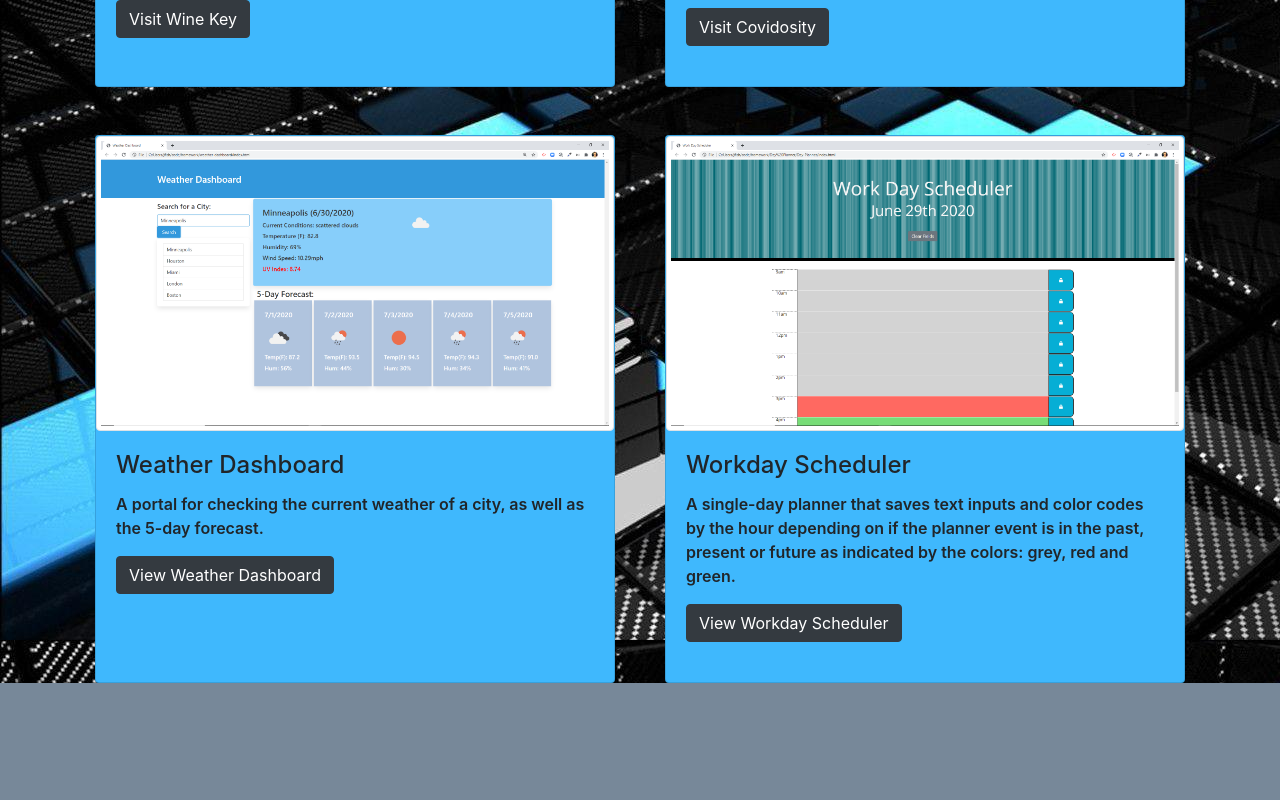
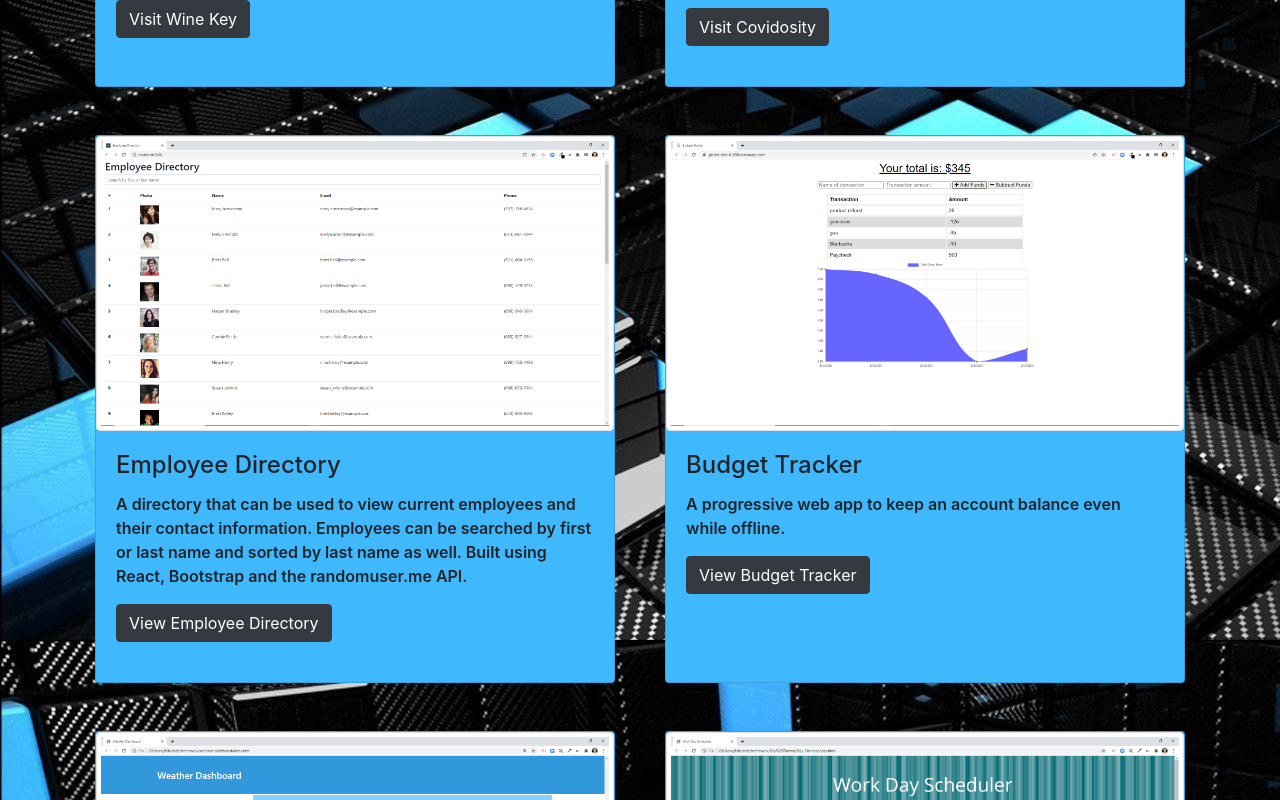
Before and after one commit to jfisher396/react-portfolio, a React (Create React App) app: page /portfolio in a window 1280 px wide. Shown: the part 560-1360 px from the top of the page. Before the commit the page ends 1243 px from the top, so only its background shows below. Built offline with nearby package versions, Linux system fonts and the light colour scheme.

Commit message:
added employee directory and budget tracker to portfolio

```diff
--- a/src/App.css
+++ b/src/App.css
@@ -38,7 +38,3 @@ body {
 .link:visited {
     color: black;
 }
-
-Nav.Link {
-    color: red;
-}
--- /dev/null
+++ b/src/components/PortfolioItems/BudgetTracker.js
@@ -0,0 +1,29 @@
+import React, { Component } from "react";
+import budgetTrackerPic from "../../media/budget tracker.png";
+
+export default class BudgetTracker extends Component {
+    render() {
+        return (
+            <div className="card h-100">
+                <img
+                    src={budgetTrackerPic}
+                    className="img img-thumbnail"
+                    alt="screenshot of Budget Tracker"
+                />
+                <div className="card-body">
+                    <h4 className="card-title">Budget Tracker</h4>
+                    <p className="card-text port-card">
+                        A progressive web app to keep an account balance even while offline.</p>
+                    <a
+                        href="https://glacial-inlet-81056.herokuapp.com/"
+                        target="_blank"
+                        rel="noopener noreferrer"
+                        className="btn btn-dark mx-auto"
+                    >
+                        View Budget Tracker
+          </a>
+                </div>
+            </div>
+        );
+    }
+}
--- a/src/components/PortfolioItems/Covidosity.js
+++ b/src/components/PortfolioItems/Covidosity.js
@@ -20,6 +20,7 @@ export default class Covidosity extends Component {
           <a
             href="https://maria-helbling.github.io/travel-risk-2020/"
             target="_blank"
+            rel="noopener noreferrer"
             className="btn btn-dark mx-auto"
           >
             Visit Covidosity
--- /dev/null
+++ b/src/components/PortfolioItems/EmployeeDirectory.js
@@ -0,0 +1,30 @@
+import React, { Component } from "react";
+import employeeDirPic from "../../media/employee directory.png";
+
+export default class EmployeeDirectory extends Component {
+    render() {
+        return (
+            <div className="card h-100">
+                <img
+                    src={employeeDirPic}
+                    className="img img-thumbnail"
+                    alt="screenshot of Employee Directory"
+                />
+                <div className="card-body">
+                    <h4 className="card-title">Employee Directory</h4>
+                    <p className="card-text port-card">
+                        A directory that can be used to view current employees and their contact information. Employees can be searched by first or last name and sorted by last name as well. Built using React, Bootstrap and the randomuser.me API.
+          </p>
+                    <a
+                        href="https://polar-harbor-03343.herokuapp.com/"
+                        target="_blank"
+                        rel="noopener noreferrer"
+                        className="btn btn-dark mx-auto"
+                    >
+                        View Employee Directory
+          </a>
+                </div>
+            </div>
+        );
+    }
+}
--- a/src/components/PortfolioItems/WeatherDashboard.js
+++ b/src/components/PortfolioItems/WeatherDashboard.js
@@ -13,11 +13,12 @@ export default class WeatherDashboard extends Component {
         <div className="card-body">
           <h4 className="card-title">Weather Dashboard</h4>
           <p className="card-text port-card">
-            A portal for checking the current weather of a city, as well as the 5-day forecast.
+            A portal for checking the current weather of a city, as well as the 5-day forecast. Built using a Bulma CSS Framework, Moment.js and the openweathermap API.
           </p>
           <a
             href="https://jfisher396.github.io/weather-dashboard/"
             target="_blank"
+            rel="noopener noreferrer"
             className="btn btn-dark mx-auto"
           >
             View Weather Dashboard
--- a/src/components/PortfolioItems/WineKey.js
+++ b/src/components/PortfolioItems/WineKey.js
@@ -21,6 +21,7 @@ export default class WineKey extends Component {
                   </p>
                   <a
                     href="https://fv-winekey.herokuapp.com/auth/login" target="_blank"
+                rel="noopener noreferrer"
                     className="btn btn-dark mx-auto"
                   >Visit Wine Key</a>
                 </div>
--- a/src/components/PortfolioItems/WorkdayScheduler.js
+++ b/src/components/PortfolioItems/WorkdayScheduler.js
@@ -15,11 +15,12 @@ export default class WorkdayScheduler extends Component {
           <p className="card-text port-card">
             A single-day planner that saves text inputs and color codes by the
             hour depending on if the planner event is in the past, present or
-            future as indicated by the colors: grey, red and green.
+            future as indicated by the colors: grey, red and green. Built using Bootstrap, jQuery and Moment.js.
           </p>
           <a
             href="https://jfisher396.github.io/workday-scheduler/"
             target="_blank"
+            rel="noopener noreferrer"
             className="btn btn-dark mx-auto"
           >
             View Workday Scheduler
--- a/src/pages/Contact/Contact.js
+++ b/src/pages/Contact/Contact.js
@@ -15,10 +15,11 @@ export default function Contact() {
             <div className="card-body">
               <h3 className="card-title">Contact</h3>
               <p className="link card-text lead"><strong>Phone: </strong>206-715-7688</p>
-              <p class="card-text lead"><strong>Email: </strong><a className="link" href="mailto:jfisher396@hotmail.com">
+              <p className="card-text lead"><strong>Email: </strong><a className="link" href="mailto:jfisher396@hotmail.com">
                   jfisher396@hotmail.com
                 </a></p>
-              <p className="card-text lead"><strong>Twitter: </strong><a class="link" href="https://twitter.com/Jaymz396" target="_blank">
+
+              <p className="card-text lead"><strong>Twitter: </strong><a className="link" href="https://twitter.com/Jaymz396" target="_blank" rel="noopener noreferrer">
                   @Jaymz396
                 </a></p>
               <p className="card-text lead">
@@ -27,6 +28,7 @@ export default function Contact() {
                   className="link"
                   href="https://www.linkedin.com/in/jameslincolnfisher/"
                   target="_blank"
+                  rel="noopener noreferrer"
                 >
                   jameslincolnfisher
                 </a>
@@ -37,6 +39,8 @@ export default function Contact() {
                   className="link"
                   href="https://github.com/jfisher396"
                   target="_blank"
+                  rel="noopener noreferrer"
+
                 >
                   jfisher396
                 </a>
--- a/src/pages/Portfolio/Portfolio.js
+++ b/src/pages/Portfolio/Portfolio.js
@@ -4,6 +4,8 @@ import WineKey from "../../components/PortfolioItems/WineKey"
 import Covidosity from "../../components/PortfolioItems/Covidosity"
 import WeatherDashboard from "../../components/PortfolioItems/WeatherDashboard"
 import WorkdayScheduler from "../../components/PortfolioItems/WorkdayScheduler"
+import EmployeeDirectory from "../../components/PortfolioItems/EmployeeDirectory"
+import BudgetTracker from "../../components/PortfolioItems/BudgetTracker";
 
 class Portfolio extends Component {
     render() {
@@ -18,6 +20,12 @@ class Portfolio extends Component {
               <Covidosity />
             </div>
             <div className="col-md-6 mt-5">
+              <EmployeeDirectory />
+            </div>
+            <div className="col-md-6 mt-5">
+              <BudgetTracker />
+            </div>
+            <div className="col-md-6 mt-5">
               <WeatherDashboard />
             </div>
             <div className="col-md-6 mt-5">
```
Also changed, not shown: src/media/budget tracker.png (added), src/media/employee directory.png (added).
